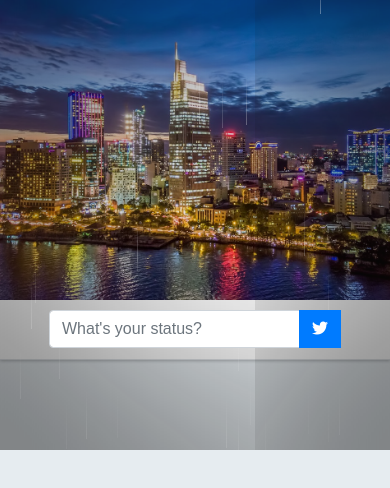
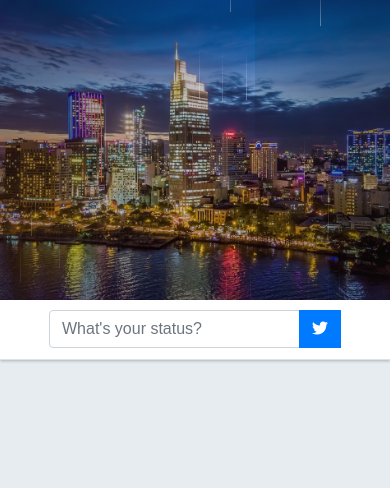
Before and after one commit to buihdk/mini-twitter, a React (Create React App) app: page / in a window 390 px wide. Shown: the top 488 px of the page. Built offline with nearby package versions, Linux system fonts and the light colour scheme.

Commit message:
add rain animation

```diff
--- a/src/styles/Rain.css
+++ b/src/styles/Rain.css
@@ -9,6 +9,10 @@
   overflow: hidden;
 }
 
+@media (max-width: 576px) {
+  .rain-wrapper { height: 300px; }
+}
+
 .rain {
   background: white;
   background: linear-gradient(to bottom, rgba(255, 255, 255, 0) 0%, #ffffff 100%);
```
